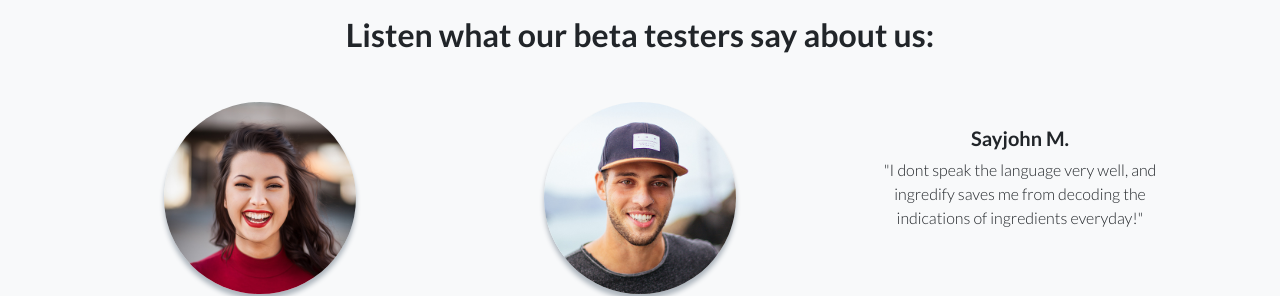
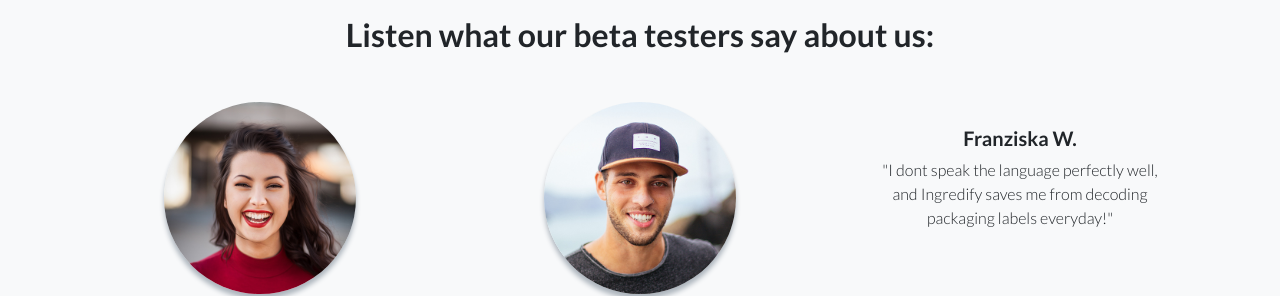
Before and after one commit to Ingredify/ingredify.github.io, a website: page index.html in a window 1280 px wide. Shown: the part 2820-3116 px from the top of the page. Drawn offline with nearby package versions, Linux system fonts and the light colour scheme; files that its build step writes are made by us from their sources.

Commit message:
Update index.html

```diff
--- a/index.html
+++ b/index.html
@@ -142,8 +142,8 @@
           <div class="col-lg-4">
             <div class="testimonial-item mx-auto mb-5 mb-lg-0">
               <img class="img-fluid rounded-circle mb-3" src="img/testimonials-3.jpg" alt="">
-              <h5>Sayjohn M.</h5>
-              <p class="font-weight-light mb-0">"I dont speak the language very well, and ingredify saves me from decoding the indications of ingredients everyday!"</p>
+              <h5>Franziska W.</h5>
+              <p class="font-weight-light mb-0">"I dont speak the language perfectly well, and Ingredify saves me from decoding packaging labels everyday!"</p>
             </div>
           </div>
         </div>
```
